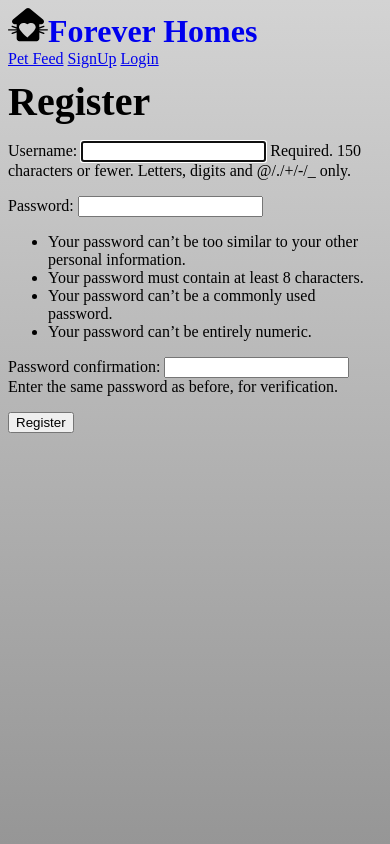
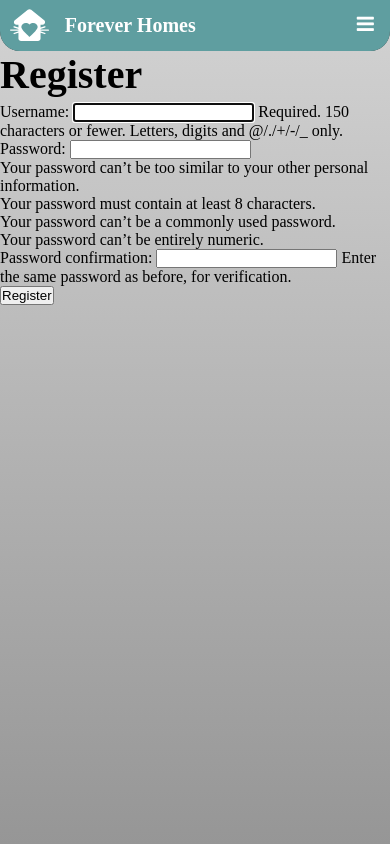
Before and after one commit to JasonToups/forever-homes, a Django app: page /accounts/register/ in a window 390 px wide. Run offline with Django 3.2, Linux system fonts and the light colour scheme; some web fonts are replaced.

Commit message:
adds hamburger menu to nav

```diff
--- a/main_app/static/css/style.css
+++ b/main_app/static/css/style.css
@@ -1,5 +1,10 @@
 :root {
   --content-width: 350px;
+}
+* {
+  margin: 0;
+  padding: 0;
+  box-sizing: border-box;
 }
 
 body {
@@ -12,21 +17,72 @@ body {
   border-radius: 20px 20px 0px 0px;
 }
 
-nav {
-  padding-bottom: 10px;
+
+/* Style the navigation menu */
+.topnav {
+  overflow: hidden;
+  background-color: #333;
+  position: relative;
+  border-radius: 0px 0px 20px 20px;
 }
 
+/* Hide the links inside the navigation menu (except for logo/home) */
+.topnav #myLinks {
+  display: none;
+}
+
+.menu a {
+  font-size: 17px;
+}
+
+/* Style navigation menu links */
+.topnav a {
+  color: white;
+  padding: 14px 16px;
+  text-decoration: none;
+  font-size: 20px;
+  display: block;
+}
+
+/* Style the hamburger menu */
+.topnav a.icon {
+  background: transparent;
+  display: block;
+  position: absolute;
+  right: 0;
+  top: 0;
+}
+
+/* Add a grey background color on mouse-over */
+.topnav a:hover {
+  /* background: hsla(360, 0, 100%, .7); */
+  color: black;
+}
+
+/* Style the active link (or home/logo) */
+.active {
+  background-color: cadetblue;
+  color: white;
+}
+
+/* nav {
+  padding-bottom: 10px;
+} */
+
 .logo {
-  width: 40px;
-  fill: blueviolet;
+  width: 55px;
+  padding-left: 10px;
 }
 
 h1 {
   margin-bottom: 0px;
+  display: flex;
 }
 
 .header {
+  font-size: 20px;
   text-decoration: none;
+  width: 100%;
 }
 
 h2 {
--- a/main_app/static/js/api.js
+++ b/main_app/static/js/api.js
@@ -187,5 +187,17 @@ const onError = (error, errorText, errorCode) => {
   console.log({ error })
 };
 
+/* Toggle between showing and hiding the navigation menu links when the user clicks on the hamburger menu / bar icon */
+function myFunction() {
+  var x = document.getElementById("myLinks");
+  if (x.style.display === "none") {
+    x.style.display = "block";
+  } else {
+    x.style.display = "none";
+  }
+}
+
+myFunction()
+
 /* This invokes the function to get the token, which starts the series of API requests */
 getToken();
--- a/main_app/templates/base.html
+++ b/main_app/templates/base.html
@@ -7,13 +7,36 @@
         <meta http-equiv="X-UA-Compatible" content="ie=edge">
         <link href="https://fonts.googleapis.com/css?family=Suez+One&display=swap" rel="stylesheet">
         <link href="https://fonts.googleapis.com/css?family=Overpass&display=swap" rel="stylesheet">
+        <link rel="stylesheet" href="https://cdnjs.cloudflare.com/ajax/libs/font-awesome/4.7.0/css/font-awesome.min.css">
         <link rel="stylesheet" href="{% static 'css/style.css' %}">
         <script defer src="https://code.jquery.com/jquery-3.4.1.min.js"></script>
         <script defer src="../static/js/api.js"></script>
         <title>Forever Homes</title>
     </head>
     <body>
-        <h1><img class="logo" src="{% static "images/logo-black.svg" %}"><a class="header" href="http://localhost:8000">Forever Homes</a></h1>
+    <link rel="stylesheet" href="https://cdnjs.cloudflare.com/ajax/libs/font-awesome/4.7.0/css/font-awesome.min.css">
+
+    <!-- Top Navigation Menu -->
+    <div class="topnav">
+        <h1><img class="logo active" src="{% static "images/logo-white.svg" %}"><a class="header active" href="http://localhost:8000">Forever Homes</a></h1>
+        <!-- Navigation links (hidden by default) -->
+        <div id="myLinks">
+            {% if user.is_authenticated %}
+                Welcome {{ user.username }}
+                <a class="menu" href="/users/mainfeed">Pet Feed</a>
+                <a class="menu" href="{% url 'logout' %}">Logout</a>
+            {% else %}
+                <a class="menu" href="/users/mainfeed">Pet Feed</a>
+                <a class="menu" href="/accounts/register">SignUp</a>
+                <a class="menu" href="{% url 'login' %}">Login</a>
+            {% endif %}
+        </div>
+        <!-- "Hamburger menu" / "Bar icon" to toggle the navigation links -->
+        <a href="javascript:void(0);" class="icon" onclick="myFunction()">
+            <i class="fa fa-bars"></i>
+        </a>
+    </div>
+        {% comment %} <h1><img class="logo" src="{% static "images/logo-black.svg" %}"><a class="header" href="http://localhost:8000">Forever Homes</a></h1>
         <nav>
             {% if user.is_authenticated %}
                 Welcome {{ user.username }}
@@ -24,7 +47,7 @@
                 <a href="/accounts/register">SignUp</a>
                 <a href="{% url 'login' %}">Login</a>
             {% endif %}
-        </nav>
+        </nav> {% endcomment %}
 
         {% block content %}
         {% endblock %}
```
Also changed, not shown: main_app/static/images/logo-black.svg, main_app/static/images/logo-white.svg (added).
